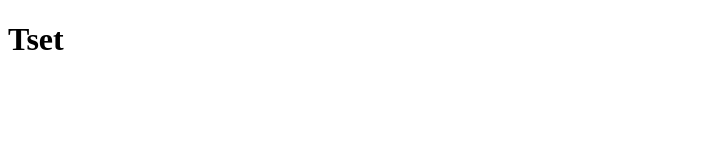
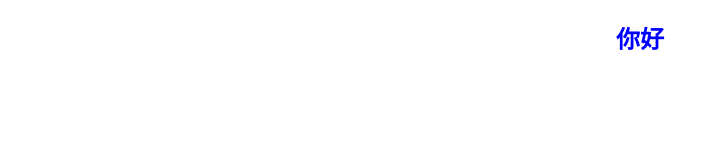
Before and after one commit to milometer/milometer.github.com, a plain HTML site: page index.html in a window 1280 px wide. Shown: the whole page, without its empty margins (0-720 px from the left). Drawn offline with Linux system fonts and the light colour scheme.

Commit message:
update 1

```diff
--- a/index.html
+++ b/index.html
@@ -1,10 +1,7 @@
 <!DOCTYPE html>
-<html lang="en">
-<head>
-    <meta charset="UTF-8">
-    <title></title>
-</head>
-<body>
-<h1>Tset</h1><br/>
+<html lang="en"></head>
+<body text="blue">
+<meta charset="utf-8"/>
+<h2 align="center">你好</h2>
 </body>
 </html>
```
